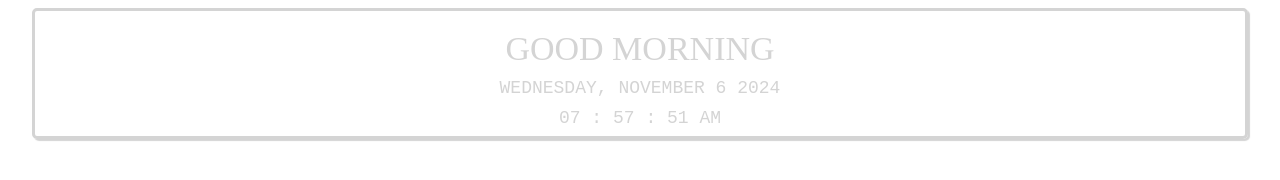
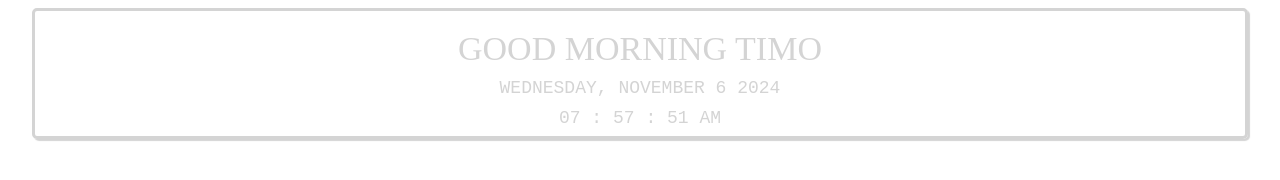
Before and after one commit to Bubbicar/notion_widget, a plain HTML site: page index.html in a window 1280 px wide. Drawn offline with Linux system fonts and the light colour scheme.

Commit message:
Update index.html

```diff
--- a/index.html
+++ b/index.html
@@ -95,7 +95,7 @@
 
 function dispalyGreetings(today){
         hrs = today.getHours();
-        name=""
+        name="Timo"
         if (hrs < 12)
             greet = 'Good Morning  '+name;
         else if (hrs >= 12 && hrs <= 17)
```
